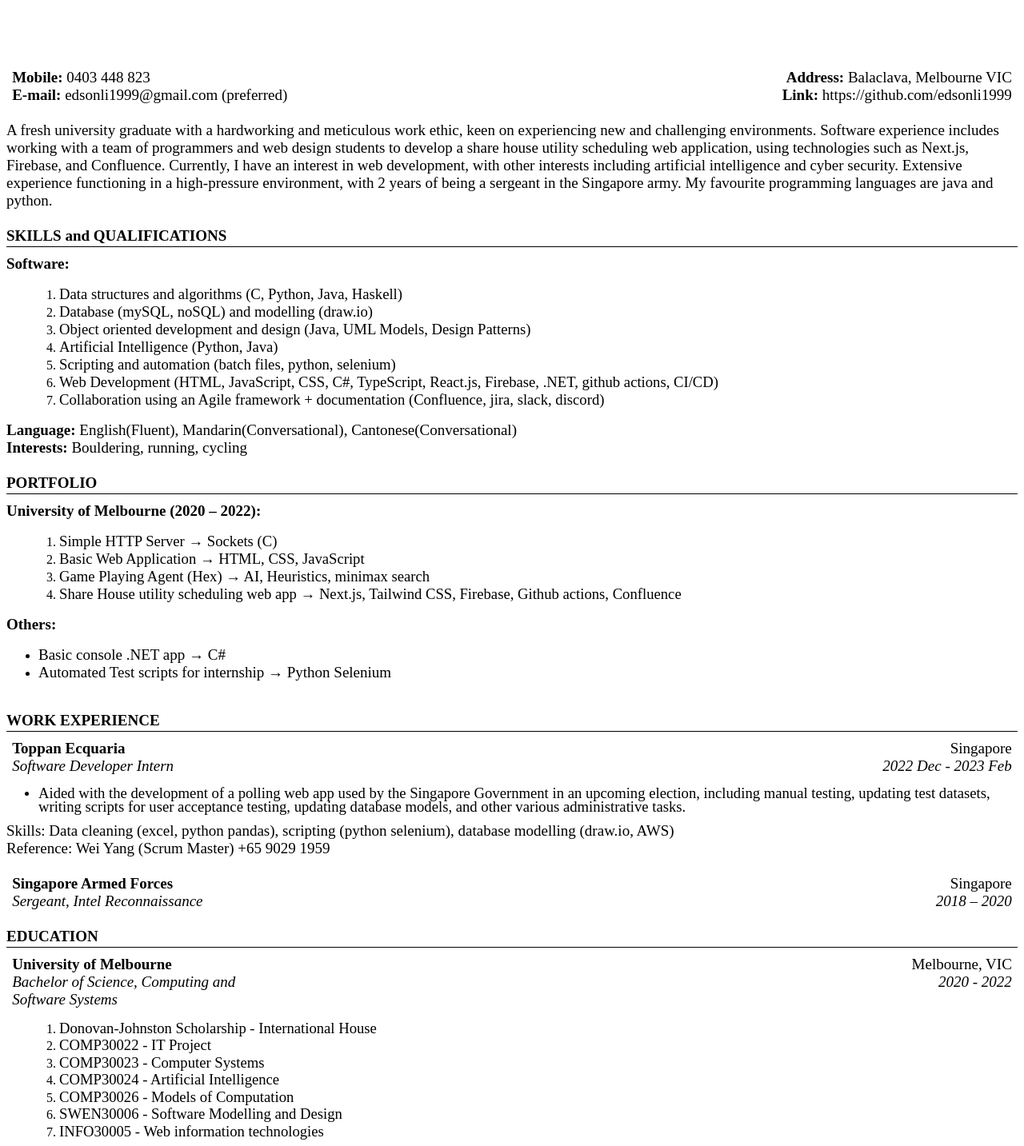
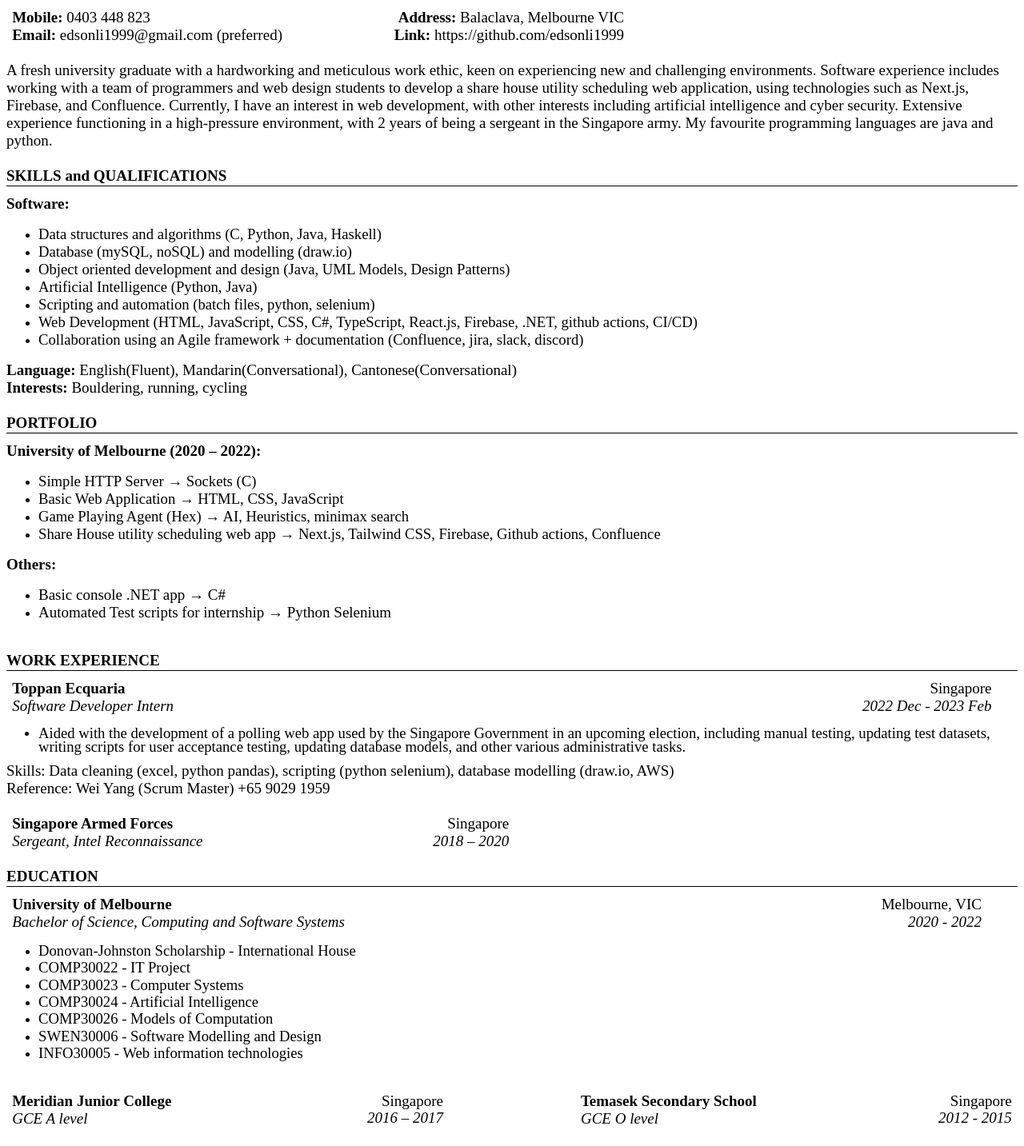
Before and after one commit to edsonli1999/resume, a plain HTML site: page index.html in a window 1280 px wide. Shown: the part 160-1593 px from the top of the page at 80% size. Drawn offline with Linux system fonts and the light colour scheme.

Commit message:
More html reformatting

```diff
--- a/index.html
+++ b/index.html
@@ -56,22 +56,21 @@
     <div style='margin-top:0cm;margin-right:0cm;margin-bottom:8.0pt;margin-left:0cm;line-height:105%;font-size:15px;font-family:"Calibri",sans-serif;border:none;border-bottom:solid black 1.0pt;padding:0cm 0cm 1.0pt 0cm;'>
         <p style='margin-top:0cm;margin-right:0cm;margin-bottom:0cm;margin-left:0cm;line-height:normal;font-size:15px;font-family:"Calibri",sans-serif;border:none;padding:0cm;'><strong><span style='font-size:24px;font-family:"Times New Roman",serif;'>EDSON LI</span></strong></p>
     </div>
-    <p><strong><span style='font-size:24px;font-family:"Times New Roman",serif;'><br>&nbsp;</span></strong></p>
     <table style="border-collapse:collapse;border:none;">
         <tbody>
             <tr>
-                <td style="width: 333.15pt;padding: 0cm 5.4pt;vertical-align: top;">
+                <td style="width: 45.2%; padding: 0cm 5.4pt; vertical-align: top;">
                     <p style='margin-top:0cm;margin-right:0cm;margin-bottom:0cm;margin-left:0cm;line-height:normal;font-size:15px;font-family:"Calibri",sans-serif;'><strong><span style='font-size:19px;font-family:"Times New Roman",serif;'>Mobile:&nbsp;</span></strong><span style='font-size:19px;font-family:"Times New Roman",serif;'>0403 448 823&nbsp;</span></p>
                 </td>
-                <td style="width: 37cm;padding: 0cm 5.4pt;vertical-align: top;">
+                <td style="width: 54.6462%; padding: 0cm 5.4pt; vertical-align: top;">
                     <p style='margin-top:0cm;margin-right:0cm;margin-bottom:0cm;margin-left:0cm;line-height:normal;font-size:15px;font-family:"Calibri",sans-serif;text-align:right;'><strong><span style='font-size:19px;font-family:"Times New Roman",serif;'>Address:&nbsp;</span></strong><span style='font-size:19px;font-family:"Times New Roman",serif;'>Balaclava, Melbourne VIC</span></p>
                 </td>
             </tr>
             <tr>
-                <td style="width: 333.15pt;padding: 0cm 5.4pt;vertical-align: top;">
-                    <p style='margin-top:0cm;margin-right:0cm;margin-bottom:0cm;margin-left:0cm;line-height:normal;font-size:15px;font-family:"Calibri",sans-serif;'><strong><span style='font-size:19px;font-family:"Times New Roman",serif;'>E-mail:&nbsp;</span></strong><span style='font-size:19px;font-family:"Times New Roman",serif;'>edsonli1999@gmail.com (preferred)</span></p>
+                <td style="width: 45.2%; padding: 0cm 5.4pt; vertical-align: top;">
+                    <p style='margin-top:0cm;margin-right:0cm;margin-bottom:0cm;margin-left:0cm;line-height:normal;font-size:15px;font-family:"Calibri",sans-serif;'><strong><span style='font-size:19px;font-family:"Times New Roman",serif;'>Email:&nbsp;</span></strong><span style='font-size:19px;font-family:"Times New Roman",serif;'>edsonli1999@gmail.com (preferred)</span></p>
                 </td>
-                <td style="width: 37cm;padding: 0cm 5.4pt;vertical-align: top;">
+                <td style="width: 54.6462%; padding: 0cm 5.4pt; vertical-align: top;">
                     <p style='margin-top:0cm;margin-right:0cm;margin-bottom:0cm;margin-left:0cm;line-height:normal;font-size:15px;font-family:"Calibri",sans-serif;text-align:right;'><strong><span style='font-size:19px;font-family:"Times New Roman",serif;'>Link:&nbsp;</span></strong><span style='font-size:19px;font-family:"Times New Roman",serif;'>https://github.com/edsonli1999</span></p>
                 </td>
             </tr>
@@ -84,7 +83,7 @@
         <p style='margin-top:0cm;margin-right:0cm;margin-bottom:0cm;margin-left:0cm;line-height:normal;font-size:15px;font-family:"Calibri",sans-serif;border:none;padding:0cm;'><strong><span style='font-size:19px;font-family:"Times New Roman",serif;'>SKILLS and QUALIFICATIONS</span></strong></p>
     </div>
     <p style='margin-top:0cm;margin-right:0cm;margin-bottom:0cm;margin-left:0cm;line-height:normal;font-size:15px;font-family:"Calibri",sans-serif;'><strong><span style='font-size:19px;font-family:"Times New Roman",serif;'>Software:&nbsp;</span></strong></p>
-    <ul style="list-style-type: undefined;margin-left:26px;">
+    <ul>
         <li><span style='font-family:"Times New Roman",serif;font-size:14.0pt;'>Data structures and algorithms (C, Python, Java, Haskell)&nbsp;</span></li>
         <li><span style='font-family:"Times New Roman",serif;font-size:14.0pt;'>Database (mySQL, noSQL) and modelling (draw.io)</span></li>
         <li><span style='font-family:"Times New Roman",serif;font-size:14.0pt;'>Object oriented development and design (Java, UML Models, Design Patterns)</span></li>
@@ -100,14 +99,14 @@
         <p style='margin-top:0cm;margin-right:0cm;margin-bottom:0cm;margin-left:0cm;line-height:normal;font-size:15px;font-family:"Calibri",sans-serif;border:none;padding:0cm;'><strong><span style='font-size:19px;font-family:"Times New Roman",serif;'>PORTFOLIO</span></strong></p>
     </div>
     <p style='margin-top:0cm;margin-right:0cm;margin-bottom:0cm;margin-left:0cm;line-height:normal;font-size:15px;font-family:"Calibri",sans-serif;'><strong><span style='font-size:19px;font-family:"Times New Roman",serif;'>University of Melbourne (2020 &ndash; 2022):&nbsp;</span></strong></p>
-    <ul style="list-style-type: undefined;margin-left:26px;">
-        <li><span style='font-family:"Times New Roman",serif;font-size:14.0pt;'>Simple HTTP Server&nbsp;</span><span style='font-family:"Times New Roman",serif;font-size:14.0pt;'>&rarr; Sockets (C)</span></li>
-        <li><span style='font-family:"Times New Roman",serif;font-size:14.0pt;'>Basic Web Application &rarr; HTML, CSS, JavaScript</span></li>
-        <li><span style='font-family:"Times New Roman",serif;font-size:14.0pt;'>Game Playing Agent (Hex) &rarr; AI, Heuristics, minimax search</span></li>
-        <li><span style='font-family:"Times New Roman",serif;font-size:14.0pt;'>Share House utility scheduling web app&nbsp;</span><span style='font-family:"Times New Roman",serif;font-size:14.0pt;'>&rarr; Next.js, Tailwind CSS, Firebase, Github actions, Confluence</span></li>
+    <ul>
+        <li><span style='font-family: "Times New Roman", serif; font-size: 14pt;'>Simple HTTP Server&nbsp;</span><span style='font-family: "Times New Roman", serif; font-size: 14pt;'>&rarr; Sockets (C)</span></li>
+        <li><span style='font-family: "Times New Roman", serif; font-size: 14pt;'>Basic Web Application &rarr; HTML, CSS, JavaScript</span></li>
+        <li><span style='font-family: "Times New Roman", serif; font-size: 14pt;'>Game Playing Agent (Hex) &rarr; AI, Heuristics, minimax search</span></li>
+        <li><span style='font-family: "Times New Roman", serif; font-size: 14pt;'>Share House utility scheduling web app&nbsp;</span><span style='font-family: "Times New Roman", serif; font-size: 14pt;'>&rarr; Next.js, Tailwind CSS, Firebase, Github actions, Confluence</span></li>
     </ul>
     <p style='margin-top:0cm;margin-right:0cm;margin-bottom:0cm;margin-left:0cm;line-height:normal;font-size:15px;font-family:"Calibri",sans-serif;'><strong><span style='font-size:19px;font-family:"Times New Roman",serif;'>Others:</span></strong></p>
-    <ul style="list-style-type: disc;">
+    <ul>
         <li><span style='font-family:"Times New Roman",serif;font-size:19px;'>Basic console .NET app &rarr; C#</span></li>
         <li><span style='font-family:"Times New Roman",serif;font-size:19px;'>Automated Test scripts for internship &rarr; Python Selenium</span></li>
     </ul>
@@ -115,21 +114,21 @@
         <p style='margin-top:0cm;margin-right:0cm;margin-bottom:0cm;margin-left:0cm;line-height:normal;font-size:15px;font-family:"Calibri",sans-serif;border:none;padding:0cm;'><strong><span style='font-size:19px;font-family:"Times New Roman",serif;'>&nbsp;</span></strong></p>
         <p style='margin-top:0cm;margin-right:0cm;margin-bottom:0cm;margin-left:0cm;line-height:normal;font-size:15px;font-family:"Calibri",sans-serif;border:none;padding:0cm;'><strong><span style='font-size:19px;font-family:"Times New Roman",serif;'>WORK EXPERIENCE</span></strong></p>
     </div>
-    <table style="border-collapse:collapse;border:none;">
+    <table style="border-collapse: collapse; border: none; margin-right: calc(2%); width: 98%;">
         <tbody>
             <tr>
-                <td style="width: 269.75pt;padding: 0cm 5.4pt;vertical-align: top;">
+                <td style="width: 50.7481%; padding: 0cm 5.4pt; vertical-align: top;">
                     <p style='margin-top:0cm;margin-right:0cm;margin-bottom:0cm;margin-left:0cm;line-height:normal;font-size:15px;font-family:"Calibri",sans-serif;'><strong><span style='font-size:19px;font-family:"Times New Roman",serif;'>Toppan Ecquaria</span></strong></p>
                 </td>
-                <td style="width: 1112.35pt;padding: 0cm 5.4pt;vertical-align: top;">
+                <td style="width: 49.0981%; padding: 0cm 5.4pt; vertical-align: top;">
                     <p style='margin-top:0cm;margin-right:0cm;margin-bottom:0cm;margin-left:0cm;line-height:normal;font-size:15px;font-family:"Calibri",sans-serif;text-align:right;'><span style='font-size:19px;font-family:  "Times New Roman",serif;'>Singapore</span></p>
                 </td>
             </tr>
             <tr>
-                <td style="width: 269.75pt;padding: 0cm 5.4pt;vertical-align: top;">
+                <td style="width: 50.7481%; padding: 0cm 5.4pt; vertical-align: top;">
                     <p style='margin-top:0cm;margin-right:0cm;margin-bottom:0cm;margin-left:0cm;line-height:normal;font-size:15px;font-family:"Calibri",sans-serif;'><em><span style='font-size:19px;font-family:"Times New Roman",serif;'>Software Developer Intern</span></em></p>
                 </td>
-                <td style="width: 1112.35pt;padding: 0cm 5.4pt;vertical-align: top;">
+                <td style="width: 49.0981%; padding: 0cm 5.4pt; vertical-align: top;">
                     <p style='margin-top:0cm;margin-right:0cm;margin-bottom:0cm;margin-left:0cm;line-height:normal;font-size:15px;font-family:"Calibri",sans-serif;text-align:right;'><em><span style='font-size:19px;font-family:"Times New Roman",serif;'>2022 Dec - 2023 Feb</span></em></p>
                 </td>
             </tr>
@@ -146,18 +145,18 @@
     <table style="border-collapse:collapse;border:none;">
         <tbody>
             <tr>
-                <td style="width: 269.75pt;padding: 0cm 5.4pt;vertical-align: top;">
+                <td style="width: 43.5077%; padding: 0cm 5.4pt; vertical-align: top;">
                     <p style='margin-top:0cm;margin-right:0cm;margin-bottom:0cm;margin-left:0cm;line-height:normal;font-size:15px;font-family:"Calibri",sans-serif;'><strong><span style='font-size:19px;font-family:"Times New Roman",serif;'>Singapore Armed Forces</span></strong></p>
                 </td>
-                <td style="width: 1112.35pt;padding: 0cm 5.4pt;vertical-align: top;">
+                <td style="width: 56.3385%; padding: 0cm 5.4pt; vertical-align: top;">
                     <p style='margin-top:0cm;margin-right:0cm;margin-bottom:0cm;margin-left:0cm;line-height:normal;font-size:15px;font-family:"Calibri",sans-serif;text-align:right;'><span style='font-size:19px;font-family:  "Times New Roman",serif;'>Singapore</span></p>
                 </td>
             </tr>
             <tr>
-                <td style="width: 269.75pt;padding: 0cm 5.4pt;vertical-align: top;">
-                    <p style='margin-top:0cm;margin-right:0cm;margin-bottom:0cm;margin-left:0cm;line-height:normal;font-size:15px;font-family:"Calibri",sans-serif;'><em><span style='font-size:19px;font-family:"Times New Roman",serif;'>Sergeant, Intel Reconnaissance&nbsp; &nbsp; &nbsp;</span></em></p>
+                <td style="width: 43.5077%; padding: 0cm 5.4pt; vertical-align: top;">
+                    <p style='margin-top:0cm;margin-right:0cm;margin-bottom:0cm;margin-left:0cm;line-height:normal;font-size:15px;font-family:"Calibri",sans-serif;'><em><span style='font-size:19px;font-family:"Times New Roman",serif;'>Sergeant, Intel Reconnaissance &nbsp; &nbsp;&nbsp;</span></em></p>
                 </td>
-                <td style="width: 1112.35pt;padding: 0cm 5.4pt;vertical-align: top;">
+                <td style="width: 56.3385%; padding: 0cm 5.4pt; vertical-align: top;">
                     <p style='margin-top:0cm;margin-right:0cm;margin-bottom:0cm;margin-left:0cm;line-height:normal;font-size:15px;font-family:"Calibri",sans-serif;text-align:right;'><em><span style='font-size:19px;font-family:"Times New Roman",serif;'>2018 &ndash; 2020</span></em></p>
                 </td>
             </tr>
@@ -167,27 +166,27 @@
         <p style='margin-top:0cm;margin-right:0cm;margin-bottom:0cm;margin-left:0cm;line-height:normal;font-size:15px;font-family:"Calibri",sans-serif;border:none;padding:0cm;'><strong><span style='font-size:19px;font-family:"Times New Roman",serif;'>&nbsp;</span></strong></p>
         <p style='margin-top:0cm;margin-right:0cm;margin-bottom:0cm;margin-left:0cm;line-height:normal;font-size:15px;font-family:"Calibri",sans-serif;border:none;padding:0cm;'><strong><span style='font-size:19px;font-family:"Times New Roman",serif;'>EDUCATION</span></strong></p>
     </div>
-    <table style="border-collapse:collapse;border:none;">
+    <table style="border-collapse: collapse; border: none; margin-right: calc(3%); width: 97%;">
         <tbody>
             <tr>
-                <td style="width: 333.15pt;padding: 0cm 5.4pt;vertical-align: top;">
+                <td style="width: 74.5474%; padding: 0cm 5.4pt; vertical-align: top;">
                     <p style='margin-top:0cm;margin-right:0cm;margin-bottom:0cm;margin-left:0cm;line-height:normal;font-size:15px;font-family:"Calibri",sans-serif;'><strong><span style='font-size:19px;font-family:"Times New Roman",serif;'>University of Melbourne</span></strong></p>
                 </td>
-                <td style="width: 37cm;padding: 0cm 5.4pt;vertical-align: top;">
+                <td style="width: 25.2834%; padding: 0cm 5.4pt; vertical-align: top;">
                     <p style='margin-top:0cm;margin-right:0cm;margin-bottom:0cm;margin-left:0cm;line-height:normal;font-size:15px;font-family:"Calibri",sans-serif;text-align:right;'><span style='font-size:19px;font-family:  "Times New Roman",serif;'>Melbourne, VIC</span></p>
                 </td>
             </tr>
             <tr>
-                <td style="width: 333.15pt;padding: 0cm 5.4pt;vertical-align: top;">
+                <td style="width: 74.5474%; padding: 0cm 5.4pt; vertical-align: top;">
                     <p style='margin-top:0cm;margin-right:0cm;margin-bottom:0cm;margin-left:0cm;line-height:normal;font-size:15px;font-family:"Calibri",sans-serif;'><em><span style='font-size:19px;font-family:"Times New Roman",serif;'>Bachelor of Science, Computing and Software Systems</span></em></p>
                 </td>
-                <td style="width: 37cm;padding: 0cm 5.4pt;vertical-align: top;">
+                <td style="width: 25.2834%; padding: 0cm 5.4pt; vertical-align: top;">
                     <p style='margin-top:0cm;margin-right:0cm;margin-bottom:0cm;margin-left:0cm;line-height:normal;font-size:15px;font-family:"Calibri",sans-serif;text-align:right;'><em><span style='font-size:19px;font-family:"Times New Roman",serif;'>2020 - 2022</span></em></p>
                 </td>
             </tr>
         </tbody>
     </table>
-    <ul style="list-style-type: undefined;margin-left:26px;">
+    <ul>
         <li><span style='line-height:96%;font-family:"Times New Roman",serif;font-family:"Times New Roman",serif;font-size:14.0pt;'>Donovan-Johnston Scholarship - International House</span></li>
         <li><span style='line-height:115%;font-family:"Times New Roman",serif;font-family:"Times New Roman",serif;font-size:14.0pt;'>COMP30022 - IT Project</span></li>
         <li><span style='line-height:115%;font-family:"Times New Roman",serif;font-family:"Times New Roman",serif;font-size:14.0pt;'>COMP30023 - Computer Systems</span></li>
```
